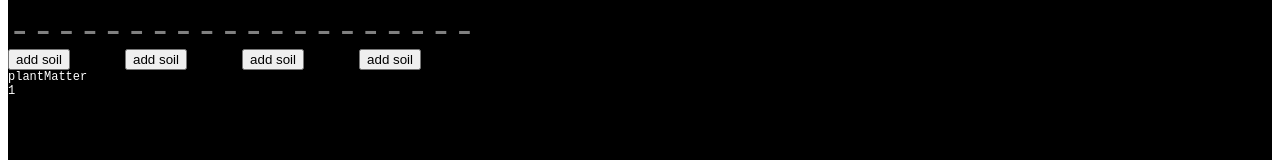
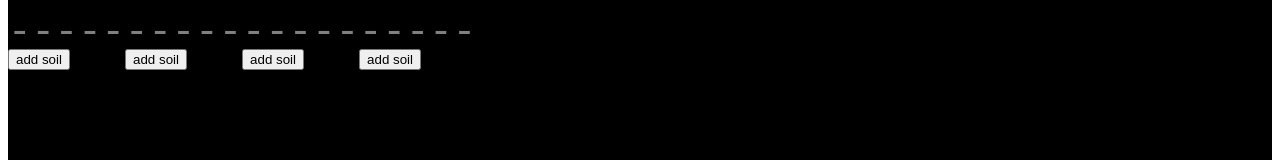
Before and after one commit to nomisaur/garden, a React app: page / in a window 1280 px wide. Shown: the part 166-326 px from the top of the page. Built offline with nearby package versions, Linux system fonts and the light colour scheme; the HTML template or start-up script is replaced by a standard one.

Commit message:
still ugly

```diff
--- a/src/components/inventory.js
+++ b/src/components/inventory.js
@@ -10,8 +10,12 @@ export const Inventory = () => {
       {Object.entries(state.inventory).map(([item, amount], index) => {
         return (
           <div key={index}>
-            <div>{item}</div>
-            <div>{amount}</div>
+            {amount > 0 && (
+              <>
+                <div>{item}</div>
+                <div>{amount}</div>
+              </>
+            )}
           </div>
         );
       })}
--- a/src/components/main.js
+++ b/src/components/main.js
@@ -26,8 +26,8 @@ export const Main = () => {
         <StyledButton onClick={openScreen('garden')}>garden</StyledButton>
         <StyledButton onClick={openScreen('shop')}>shop</StyledButton>
       </InlineDiv>
+      <Inventory />
       {screens[state.screen]}
-      <Inventory />
     </>
   );
 };
--- a/src/initialState.js
+++ b/src/initialState.js
@@ -25,6 +25,6 @@ export const initialState = {
     soil: initialSoilState,
   })),
   inventory: {
-    plantMatter: 1,
+    plantMatter: 0,
   },
 };
```
